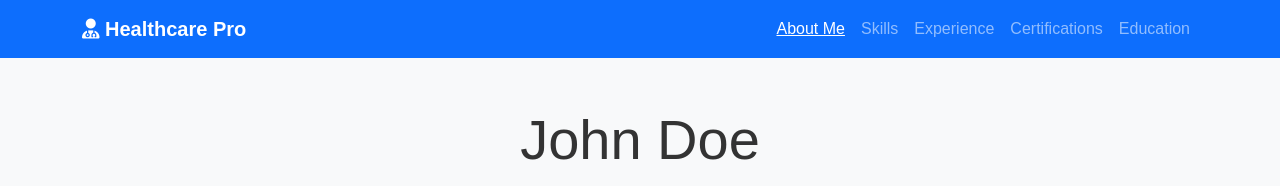
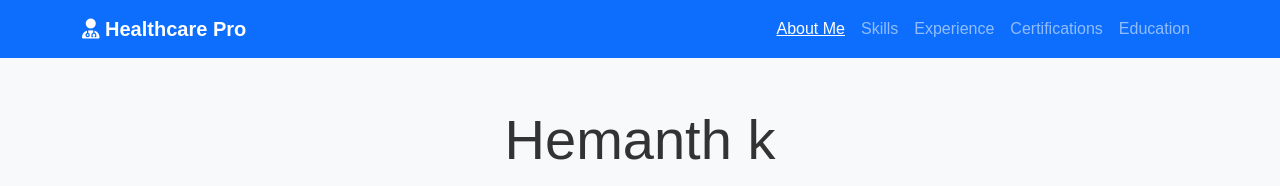
Before and after one commit to vhkakarla1672/vk.github.io, a plain HTML site: page index.html in a window 1280 px wide. Shown: the top 186 px of the page. Drawn offline with nearby package versions, Linux system fonts and the light colour scheme.

Commit message:
Update index.html

```diff
--- a/index.html
+++ b/index.html
@@ -38,7 +38,7 @@
       <div class="row justify-content-center mb-5">
         <div class="col-lg-10 text-center">
           <div class="mb-4">
-            <h1 class="display-4 mb-3">John Doe</h1>
+            <h1 class="display-4 mb-3">Hemanth k</h1>
             <div class="d-flex flex-wrap justify-content-center gap-4">
               <div class="d-flex align-items-center">
                 <i class="fas fa-envelope me-2 text-primary"></i>
```
